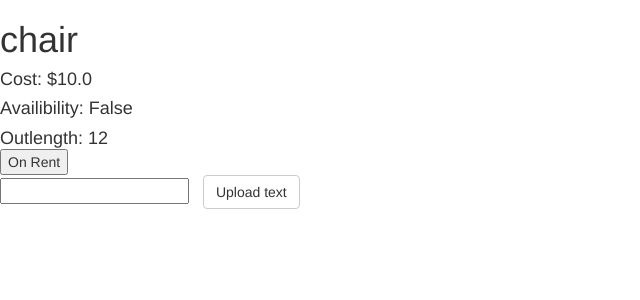
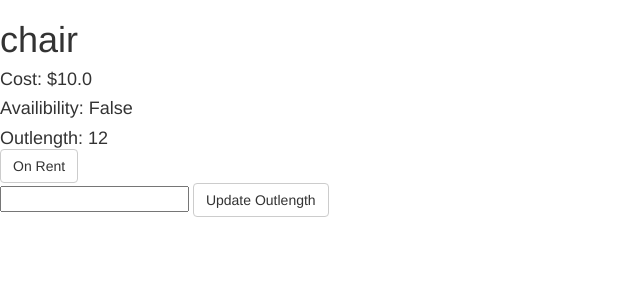
Before and after one commit to scottmccoy13/CSCI-150-Project, a Django app: page /assetdata/1/ in a window 1280 px wide. Shown: the part 52-352 px from the top of the page, without its empty margins (0-640 px from the left). Run offline with Django 3.2, Linux system fonts and the light colour scheme; a user stored in the database is signed in; data comes from the database, SQL or seed files in the repository; both versions use the stored data as it was after the commit; some libraries are stand-ins or nearby versions.

Commit message:
asset button makeover

```diff
--- a/AssetData/templates/AssetData/detail.html
+++ b/AssetData/templates/AssetData/detail.html
@@ -12,12 +12,12 @@
 
 <form action="{% url 'AssetData:availibility' asset_id %}" method="post">
  	{% csrf_token %}
- 	<input type="submit" value="On Rent">
+ 	<input type="submit" class="btn btn-default" value="On Rent">
 </form>
 
 <form method="POST" action="{% url 'AssetData:availibility' asset_id %}">
 {% csrf_token %}
 <input type="text" name="textfield">
-<button type="submit" name = "search_form" value = "search" class="btn btn-default search">Upload text</button>
+<button type="submit" class="btn btn-default">Update Outlength</button>
 </form>
 {% endblock %}
```
Also changed, not shown: db.sqlite3.
